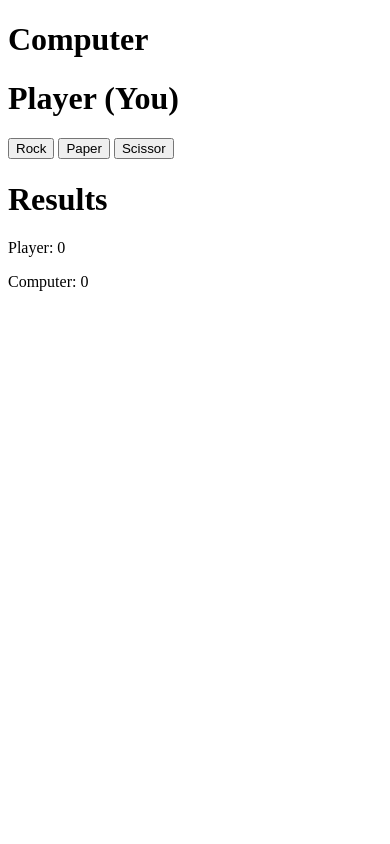
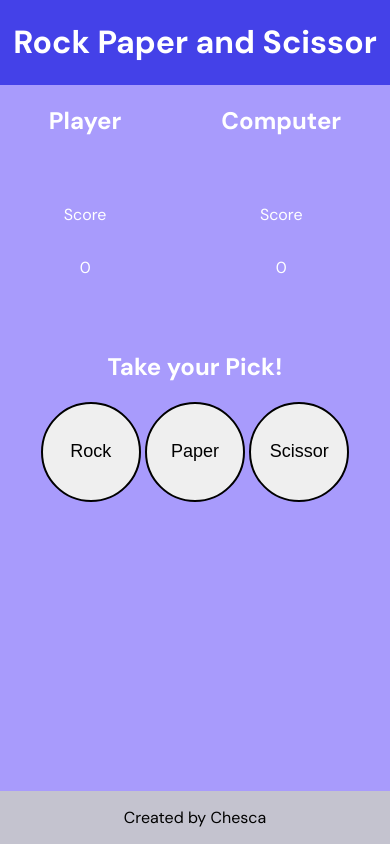
Before and after one commit to cheseuca/Rock-Paper-Scissor-Javascript, a plain HTML site: page index.html in a window 390 px wide. Drawn offline with Linux system fonts and the light colour scheme.

Commit message:
Add a responsive UI for the game, still working in progress

```diff
--- a/index.html
+++ b/index.html
@@ -3,31 +3,48 @@
 <head>
     <meta charset="UTF-8">
     <meta name="viewport" content="width=device-width, initial-scale=1.0">
+    <link rel="stylesheet" href="style.css">
     <title>Rock Paper and Scissor Game</title>
 </head>
 <body>
-    <div>
-        <h1>Computer</h1>
+    <div id = "headerContent">
+        <h1>Rock Paper and Scissor</h1>
+    </div>
+    <main>
+
+        <div id="showScore">
+            <div class="points">
+                <h2>Player</h2>
+                <p id = "playerChoice"></p>
+                <p>Score</p>
+                <p id = "humanPoints"></p>
+            </div>
+            <div class="points">
+                <h2>Computer</h2>
                 <p id ="computerChoice"></p>
+                <p>Score</p>
+                <p id = "computerPoints"></p>
             </div>
-    <div>
-        <h1>Player (You)</h1>
-        <p id = "playerChoice"></p>
         </div>
         <h3 id = "roundResult"></h3>
         <div id="choice">
+            <div>
+                <h2>Take your Pick!</h2>
+            </div>
+            <div>
                 <button id = "rock">Rock</button>
                 <button id = "paper">Paper</button>
                 <button id = "scissor">Scissor</button>
             </div>
-    <div>
-        <h1>Results</h1>
-        <p id = "humanPoints"></p>
-        <p id = "computerPoints"></p>
+        </div>
         <h3 id = "finalResult"></h3>
-    </div>
         <div>
             <h2 id="newRound"></h2>
+        </div>
+    </main>
+
+    <div id = "footer">
+        <p> Created by Chesca </p>
     </div>
     <script src="script.js"></script>
 </body>
--- a/script.js
+++ b/script.js
@@ -8,24 +8,6 @@ const showFinalResult = document.querySelector("#finalResult");
 const showRoundResult = document.querySelector("#roundResult");
 const newRound = document.querySelector("#newRound");
 
-showComputerChoice.textContent = '';
-showPlayerChoice.textContent = '';
-showRoundResult.textContent = '';
-
-const askPlayer = document.createElement("h3");
-askPlayer.textContent = "Do you want to play again?";
-const newGame = document.createElement("button");
-newGame.textContent = "Yes";
-const endGame = document.createElement("button");
-endGame.textContent = "No";
-
-newRound.appendChild(askPlayer);
-newRound.appendChild(newGame);
-newRound.appendChild(endGame);
-
-askPlayer.style.display = "none";
-newGame.style.display = "none";
-endGame.style.display = "none";
 
 let humanScore = 0;
 showHumanPoints.textContent = `Player:  ${humanScore}`;
@@ -130,31 +112,27 @@ function playRound(humanChoice, computerChoice) {
 
 function playGame(){
     //playGame will have 5 rounds
-    if(round === 5){
-        if(humanScore > computerScore){
+    if (round === 5) {
+        if (humanScore > computerScore) {
             showFinalResult.textContent = "User wins the game!";
-        }else if(computerScore > humanScore){
+        } else if (computerScore > humanScore) {
             showFinalResult.textContent = "Computer wins the game!";
-        }else if(humanScore == computerScore){
+        } else if (humanScore == computerScore) {
             showFinalResult.textContent = "It's a tie!";
         }
-
-        askPlayer.style.display = "block";
-        newGame.style.display = "block";
-        endGame.style.display = "block";
-
-        //This will ask the user if they want to play again and if they do, it will call playGame again
-        newGame.addEventListener("click", () => {
-            resetGame();
-            playGame();
-        },{once: true});
-        endGame.addEventListener("click", () => {
-            newRound.textContent = "Thanks for Playing!";
-        },{once: true});
+        // Disable the button after 5 rounds
+        disableAllButtons();
+        // This line is a placeholder for asking the player to play the game again
+        newRound.textContent = "Refresh the Page to Play Again!";
     }
 }
 
-function resetGame() {
+function disableAllButtons() {
+    const allButtons = document.querySelectorAll("button");
+    allButtons.forEach(button => button.disabled = true);
+}
+
+/*function resetGame() {
     humanScore = 0;
     computerScore = 0;
     round = 0;
@@ -162,10 +140,10 @@ function resetGame() {
     showComputerChoice.textContent = '';
     showPlayerChoice.textContent = '';
     showRoundResult.textContent = '';
-}
+}*/
 
 function updateScores() {
-    showHumanPoints.textContent = `Player: ${humanScore}`;
-    showComputerPoints.textContent = `Computer: ${computerScore}`;
+    showHumanPoints.textContent = humanScore;
+    showComputerPoints.textContent = computerScore;
 }
 updateScores();
--- /dev/null
+++ b/style.css
@@ -0,0 +1,71 @@
+@import url('https://fonts.googleapis.com/css2?family=DM+Sans:ital,opsz,wght@0,9..40,100..1000;1,9..40,100..1000&display=swap');
+
+body{
+    background-color: #A89BFC;
+    font-family: 'DM Sans', sans-serif;
+    color: #ffff;
+    display: flex;
+    height: 100vh;
+    margin: 0;
+    flex-direction: column;
+    overflow: auto;
+}
+
+main{
+    display: flex;
+    flex-direction: column;
+    flex: 1;
+}
+
+#headerContent{
+    background-color: #4441E8;
+}
+
+h1{
+    display: flex;
+    justify-content: center;
+    text-align: center;
+}
+
+button{
+    height: 100px;
+    width: 100px;
+    border-radius: 180px;
+    font-size: large;
+    border-style: double;
+}
+
+#choice{
+    display: flex;
+    justify-content: center;
+    align-items: center;
+    flex-direction: column;
+}
+#footer{
+    display: flex;
+    justify-content: center;
+    align-items: flex-end;
+    text-align: center;
+    flex-shrink: 0;
+    background-color: #C4C3CF;
+    color: #000;
+}
+
+#showScore{
+    display: flex;
+    justify-content: center;
+    text-align: center;
+}
+
+.points{
+    display: flex;
+    flex-direction: column;
+    justify-content: center;
+    text-align: center;
+    margin-inline: 50px;
+}
+
+h2, h3{
+    display: flex;
+    justify-content: center;
+}
```
Also changed, not shown: images/paper.png (added), images/rock.png (added), images/scissors.png (added). Lines whose indentation alone changed are shown as unchanged.
